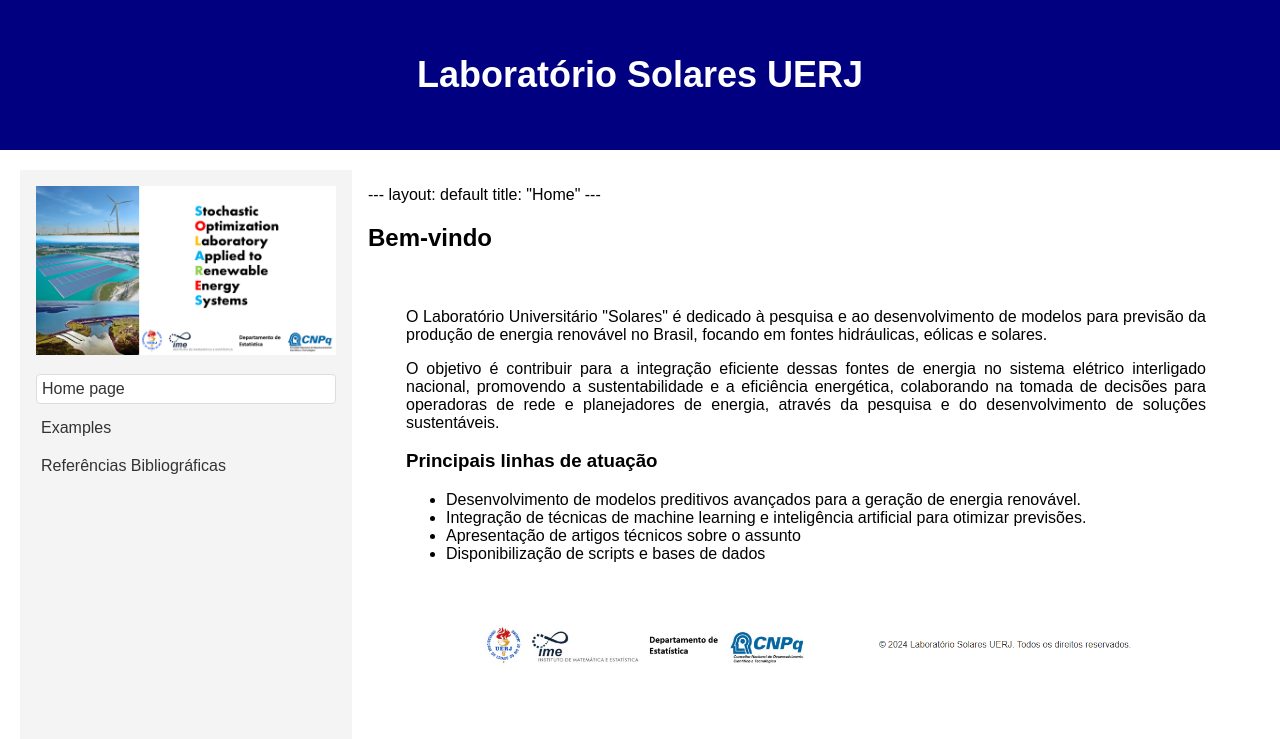
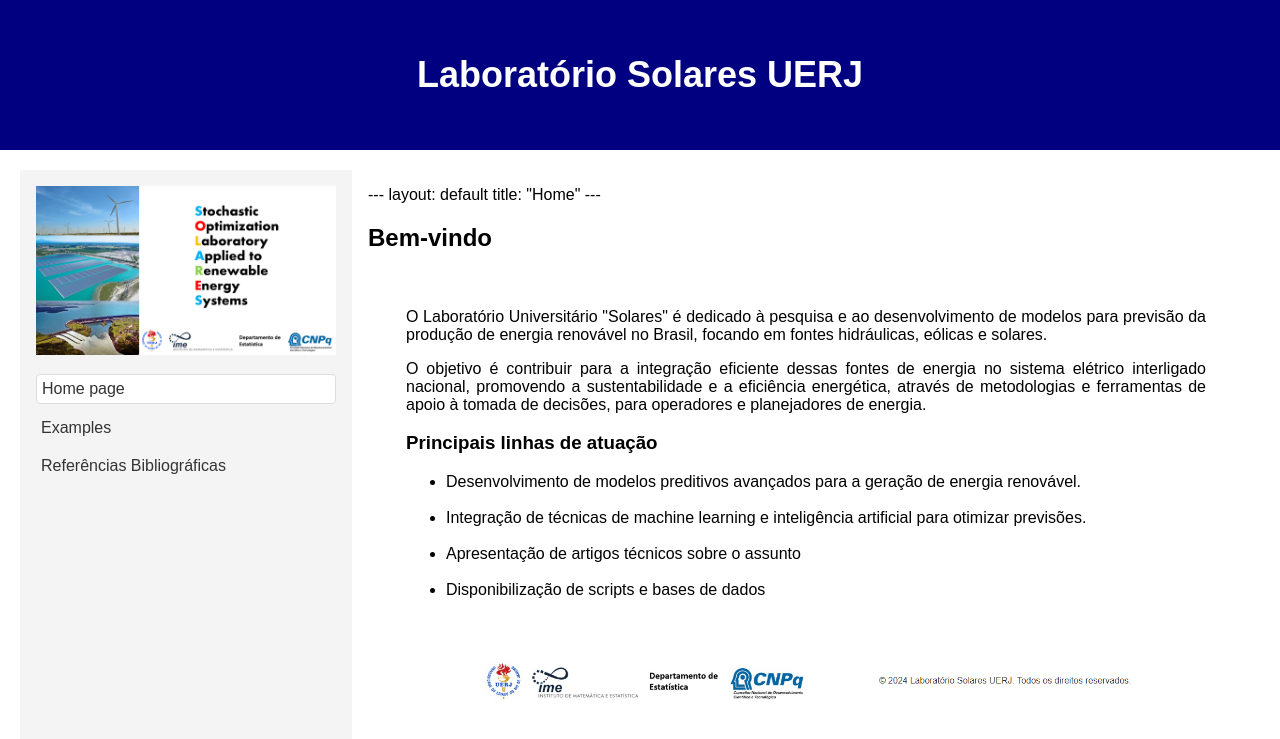
Before and after one commit to LabSolares-UERJ/main, a Jekyll site: the page built from index.html, in a window 1280 px wide. Shown: the top 739 px of the page. Built offline with Jekyll 4.4.1, drawn with Linux system fonts in a browser that asks for light colours.

Commit message:
Update index.html

```diff
--- a/index.html
+++ b/index.html
@@ -11,13 +11,13 @@ title: "Home"
 <h2>Bem-vindo</h2>
 <div class="index">
     <p>O Laboratório Universitário "Solares" é dedicado à pesquisa e ao desenvolvimento de modelos para previsão da produção de energia renovável no Brasil, focando em fontes hidráulicas, eólicas e solares.</p>
-    <p>O objetivo é contribuir para a integração eficiente dessas fontes de energia no sistema elétrico interligado nacional, promovendo a sustentabilidade e a eficiência energética, colaborando na tomada de decisões para operadoras de rede e planejadores de energia, através da pesquisa e do desenvolvimento de soluções sustentáveis.</p>
+    <p>O objetivo é contribuir para a integração eficiente dessas fontes de energia no sistema elétrico interligado nacional, promovendo a sustentabilidade e a eficiência energética, através de metodologias e ferramentas de apoio à tomada de decisões, para operadores e planejadores de energia.</p>
 
     <h3>Principais linhas de atuação</h3>
     <ul>
-        <li>Desenvolvimento de modelos preditivos avançados para a geração de energia renovável.</li>
-        <li>Integração de técnicas de machine learning e inteligência artificial para otimizar previsões.</li>
-        <li>Apresentação de artigos técnicos sobre o assunto</li>
+        <li>Desenvolvimento de modelos preditivos avançados para a geração de energia renovável.</li><br>
+        <li>Integração de técnicas de machine learning e inteligência artificial para otimizar previsões.</li><br>
+        <li>Apresentação de artigos técnicos sobre o assunto</li><br>
         <li>Disponibilização de scripts e bases de dados</li>
     </ul>
 </div>
```
